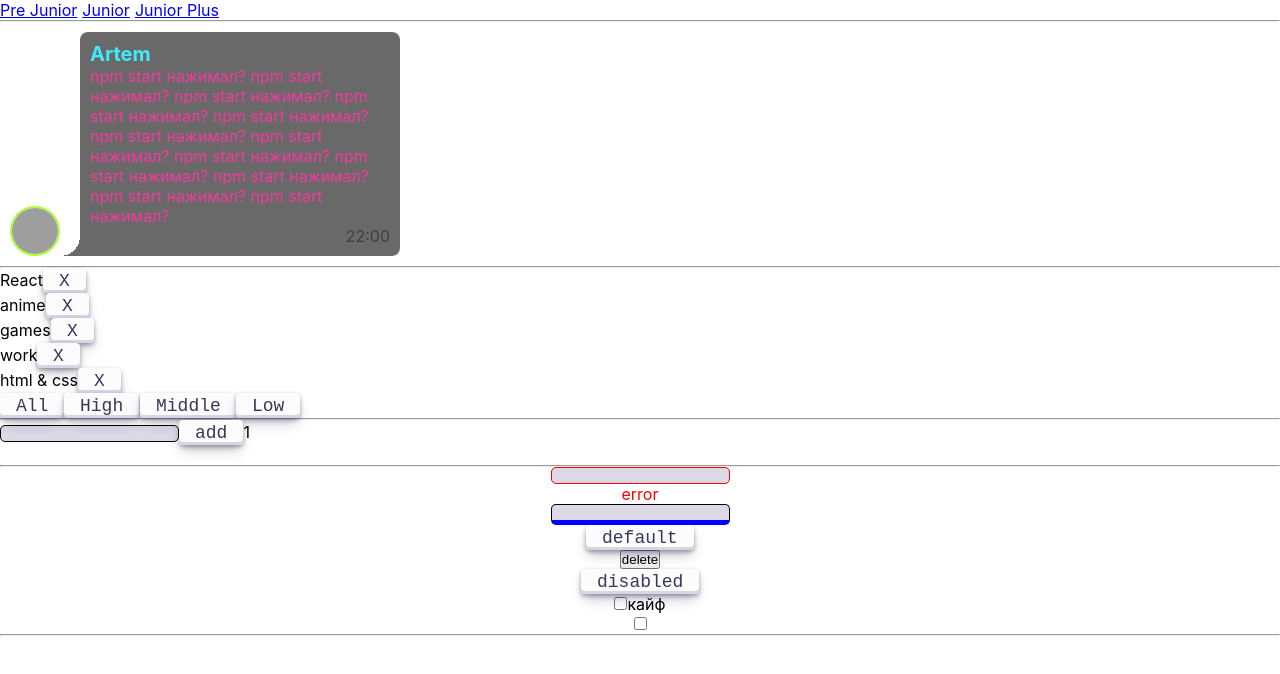
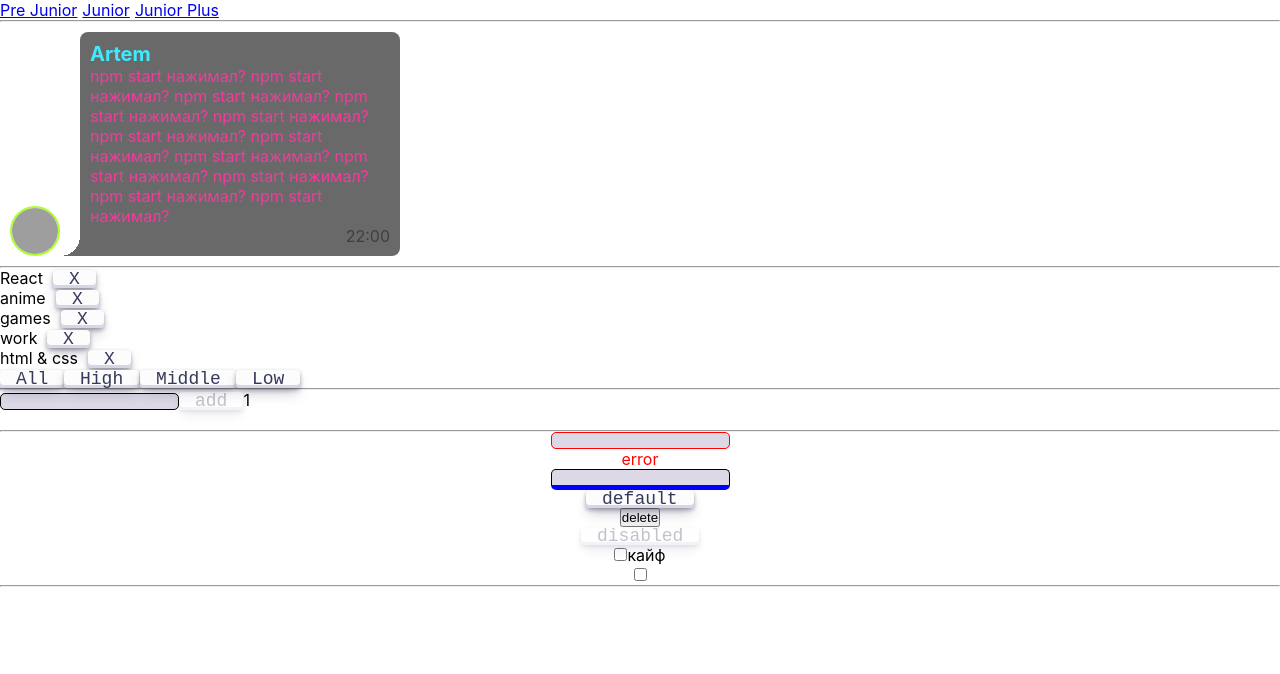
Before and after one commit to qTheSky/ignat-hw, a React (Create React App) app: page /#/pre-junior in a window 1280 px wide. Shown: the top 674 px of the page. Built offline with nearby package versions, Linux system fonts and the light colour scheme; grey boxes are pictures that could not be loaded.

Commit message:
поменял чутка стили

```diff
--- a/public/index.html
+++ b/public/index.html
@@ -10,34 +10,11 @@
       content="Web site created using create-react-app"
     />
     <link rel="apple-touch-icon" href="%PUBLIC_URL%/logo192.png" />
-    <!--
-      manifest.json provides metadata used when your web app is installed on a
-      user's mobile device or desktop. See https://developers.google.com/web/fundamentals/web-app-manifest/
-    -->
     <link rel="manifest" href="%PUBLIC_URL%/manifest.json" />
-    <!--
-      Notice the use of %PUBLIC_URL% in the tags above.
-      It will be replaced with the URL of the `public` folder during the build.
-      Only files inside the `public` folder can be referenced from the HTML.
-
-      Unlike "/favicon.ico" or "favicon.ico", "%PUBLIC_URL%/favicon.ico" will
-      work correctly both with client-side routing and a non-root public URL.
-      Learn how to configure a non-root public URL by running `npm run build`.
-    -->
-    <title>React App</title>
+    <title>игнатова домашки</title>
   </head>
   <body>
     <noscript>You need to enable JavaScript to run this app.</noscript>
     <div id="root"></div>
-    <!--
-      This HTML file is a template.
-      If you open it directly in the browser, you will see an empty page.
-
-      You can add webfonts, meta tags, or analytics to this file.
-      The build step will place the bundled scripts into the <body> tag.
-
-      To begin the development, run `npm start` or `yarn start`.
-      To create a production bundle, use `npm run build` or `yarn build`.
-    -->
   </body>
 </html>
--- a/src/p2-homeworks/h2/Affair.module.css
+++ b/src/p2-homeworks/h2/Affair.module.css
@@ -0,0 +1,3 @@
+.buttonRemove {
+		margin-left: 10px;
+}
--- a/src/p2-homeworks/h4/common/c2-SuperButton/SuperButton.module.css
+++ b/src/p2-homeworks/h4/common/c2-SuperButton/SuperButton.module.css
@@ -26,7 +26,6 @@
 		white-space: nowrap;
 		will-change: box-shadow, transform;
 		font-size: 18px;
-		min-height: 25px;
 }
 
 .default:focus {
@@ -42,3 +41,7 @@
 		box-shadow: #D6D6E7 0 3px 7px inset;
 		transform: translateY(2px);
 }
+.default:disabled{
+		opacity: 0.3;
+		cursor: default;
+}
```
Also changed, not shown: 1 other file (tests, documents, lock files or other folders).
